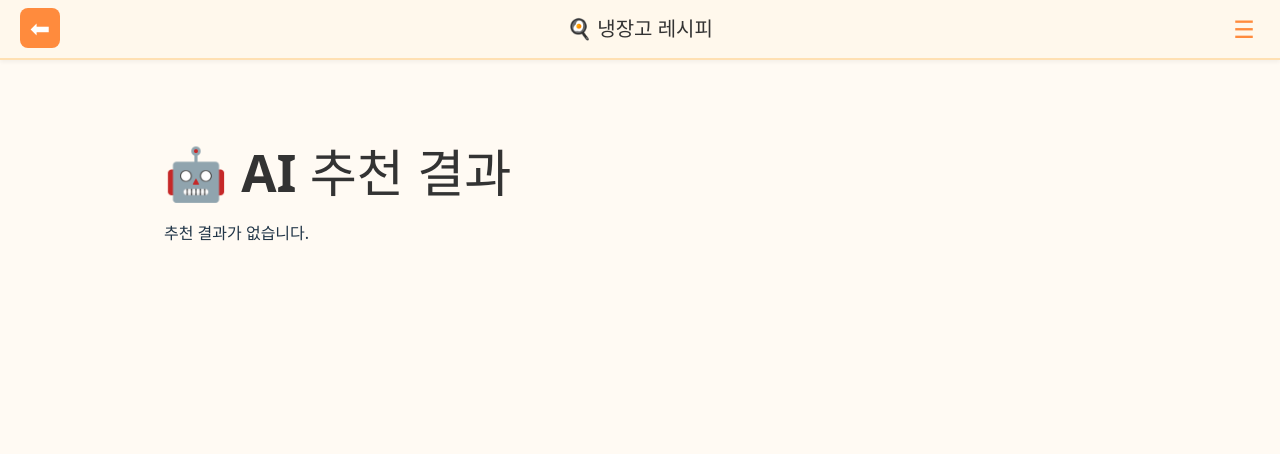
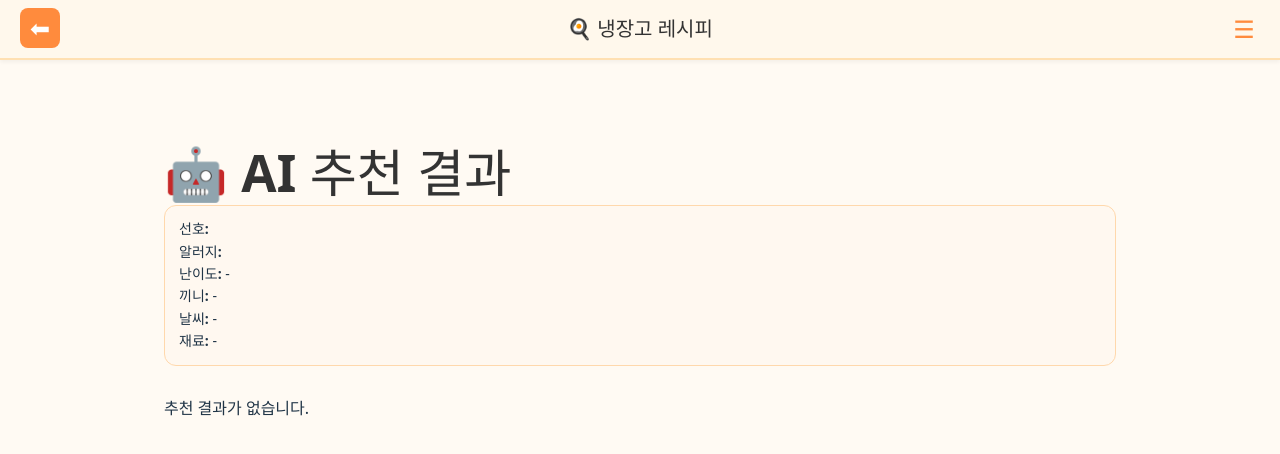
Before and after one commit to hany-sw/Recipe, a React (Vite) app: page /ai-results in a window 1280 px wide. Shown: the top 454 px of the page. Built offline with nearby package versions, Linux system fonts and the light colour scheme.

Commit message:
25.11.24 1633 AI모드

```diff
--- a/src/App.jsx
+++ b/src/App.jsx
@@ -1,7 +1,7 @@
 import { BrowserRouter, Routes, Route } from "react-router-dom";
 import Header from "./components/Header";
 import MainPage from "./pages/MainPage";
-import AiResults from "./pages/AiResults.jsx";
+import AiResults from "./pages/AiResults";
 import LoginPage from "./pages/LoginPage";
 import SignupPage from "./pages/SignupPage";
 import MyPage from "./pages/MyPage";
--- a/src/components/AiModeModal.jsx
+++ b/src/components/AiModeModal.jsx
@@ -1,30 +1,40 @@
 import { useState } from "react";
-import "../styles/MainPage.css"; // 버튼/모달 스타일 재사용
+import { useNavigate } from "react-router-dom";
+import {
+  aiStart,
+  aiSetAllergy,
+  aiSetDifficulty,
+  aiSetIngredientsAndRecommend,
+} from "../api/api";
+import "../styles/MainPage.css";
 
-export default function AiModeModal({ open, onClose, onConfirm, initial }) {
+export default function AiModeModal({ open, onClose, initial }) {
   if (!open) return null;
 
   const [prefs, setPrefs] = useState(
     initial || {
-      cuisines: [],   // ["한식","양식"...]
-      allergies: [],  // ["우유","밀"...]
-      difficulty: "", // "쉬움" 등
-      mealTime: "",   // "아침" 등
-      weather: "",    // "맑음" 등
-      ingredients: "",// "달걀, 양파"
+      foodPreference: "", // ✅ 단일 선택
+      allergies: [],      // 다중
+      difficulty: "",     // 단일
+      mealTime: "",       // 단일
+      weather: "",        // 단일
+      ingredients: "",    // 텍스트
     }
   );
   const [allergyInput, setAllergyInput] = useState("");
+  const [loading, setLoading] = useState(false);
+  const navigate = useNavigate();
 
-  const toggleMulti = (key, value) => {
+  const setSingle = (key, value) => setPrefs((p) => ({ ...p, [key]: value }));
+
+  const toggleAllergy = (value) => {
     setPrefs((prev) => {
-      const arr = prev[key] ?? [];
+      const arr = prev.allergies ?? [];
       return arr.includes(value)
-        ? { ...prev, [key]: arr.filter((v) => v !== value) }
-        : { ...prev, [key]: [...arr, value] };
+        ? { ...prev, allergies: arr.filter((v) => v !== value) }
+        : { ...prev, allergies: [...arr, value] };
     });
   };
-  const setSingle = (key, value) => setPrefs((p) => ({ ...p, [key]: value }));
 
   const addCustomAllergy = () => {
     const v = allergyInput.trim();
@@ -39,20 +49,88 @@ export default function AiModeModal({ open, onClose, onConfirm, initial }) {
 
   const chip = (active) => `chip ${active ? "active" : ""}`;
 
+  const runAI = async () => {
+    if (!prefs.ingredients.trim()) {
+      alert("재료를 입력해주세요!");
+      return;
+    }
+    const token = localStorage.getItem("accessToken");
+    if (!token) {
+      alert("로그인이 필요합니다.");
+      return;
+    }
+
+    setLoading(true);
+    try {
+      // 1) 세션 시작 (백엔드 필드명에 맞춰 전달)
+      const startRes = await aiStart({
+        foodPreference: prefs.foodPreference || "",
+        allergy: prefs.allergies[0] || "", // 초기 1개 전달(선택)
+        difficulty: prefs.difficulty || "",
+        mealTime: prefs.mealTime || "",
+        weather: prefs.weather || "",
+        ingredients: "", // 실제 재료는 아래 단계에서
+      });
+      const sessionId = startRes.data?.sessionId;
+      if (!sessionId) throw new Error("세션 ID를 받지 못했습니다.");
+
+      // 2) 알러지들 반영 (여러 개면 여러 번 호출)
+      for (const a of prefs.allergies) {
+        await aiSetAllergy(sessionId, a);
+      }
+
+      // 3) 난이도 반영
+      if (prefs.difficulty) {
+        await aiSetDifficulty(sessionId, prefs.difficulty);
+      }
+
+      // 4) 재료 입력 → 추천 받기
+      const recRes = await aiSetIngredientsAndRecommend(sessionId, prefs.ingredients);
+      const data = recRes.data || {};
+      const results =
+        data.recommendations ||
+        data.items ||
+        data.titles ||
+        data.list ||
+        (Array.isArray(data) ? data : []);
+
+      navigate("/ai-results", {
+        state: {
+          results: Array.isArray(results) ? results : [],
+          preferences: {
+            foodPreference: prefs.foodPreference,  // ✅ 여기로 변경
+            allergies: prefs.allergies,
+            difficulty: prefs.difficulty,
+            meals: [prefs.mealTime].filter(Boolean),
+            weather: [prefs.weather].filter(Boolean),
+            ingredients: prefs.ingredients,
+          },
+          raw: data,
+        },
+      });
+      onClose?.();
+    } catch (err) {
+      console.error("AI 추천 실패:", err);
+      alert(err.response?.data || err.message || "AI 추천 중 오류가 발생했습니다.");
+    } finally {
+      setLoading(false);
+    }
+  };
+
   return (
     <div className="modal-overlay" onClick={onClose}>
       <div className="modal-content ai" onClick={(e) => e.stopPropagation()}>
         <button className="close-btn" onClick={onClose}>✖</button>
         <h2>🤖 AI 추천 모드</h2>
 
-        {/* 1) 선호 음식(다중) */}
+        {/* 1) 선호 음식 (단일) */}
         <section className="ai-row">
-          <h4>선호 음식(다중)</h4>
+          <h4>선호 음식</h4>
           {["한식","양식","중식","비건","동남아","그 외"].map((c) => (
             <button
               key={c}
-              className={chip(prefs.cuisines.includes(c))}
-              onClick={() => toggleMulti("cuisines", c)}
+              className={chip(prefs.foodPreference === c)}
+              onClick={() => setSingle("foodPreference", c)}
             >
               {c}
             </button>
@@ -66,7 +144,7 @@ export default function AiModeModal({ open, onClose, onConfirm, initial }) {
             <button
               key={a}
               className={chip(prefs.allergies.includes(a))}
-              onClick={() => toggleMulti("allergies", a)}
+              onClick={() => toggleAllergy(a)}
             >
               {a}
             </button>
@@ -139,8 +217,8 @@ export default function AiModeModal({ open, onClose, onConfirm, initial }) {
         </section>
 
         <div className="ai-actions">
-          <button className="start-ai-btn" onClick={() => onConfirm(prefs)}>
-            확인 → 추천 받기
+          <button className="start-ai-btn" onClick={runAI} disabled={loading}>
+            {loading ? "추천 중..." : "확인 → 추천 받기"}
           </button>
         </div>
       </div>
--- a/src/pages/AiResults.jsx
+++ b/src/pages/AiResults.jsx
@@ -1,44 +1,72 @@
 // src/pages/AiResults.jsx
 import { useLocation, useNavigate } from "react-router-dom";
+import { useMemo } from "react";
 import "../styles/AiResults.css";
 
 export default function AiResults() {
-  const location = useLocation();
+  const { state } = useLocation();
   const navigate = useNavigate();
 
-  const data = location.state || {};
-  const { recommendations, preferences } = data;
+  // --- 1) 넘어온 state 안전 파싱 ---
+  // MainPage에서 넘긴 케이스 A: { results: string[] | object[], options: {...}, raw }
+  // 기존/다른 케이스 B: { recommendations: { recommendations: object[] | string[] }, preferences: {...} }
+  const resultsRaw = state?.results ?? state?.recommendations?.recommendations ??state?.recommendations?.items ?? [];
 
-  const items =
-    recommendations?.recommendations ||
-    recommendations?.items ||
-    []; // 백엔드 구조에 맞춰 key 조정
+  // 문자열 배열이면 {title: str}로 변환, 객체면 그대로 사용
+  const items = useMemo(() => {
+    if (!Array.isArray(resultsRaw)) return [];
+    if (resultsRaw.length === 0) return [];
+    if (typeof resultsRaw[0] === "string") {
+      return resultsRaw.map((t) => ({ title: t }));
+    }
+    return resultsRaw;
+  }, [resultsRaw]);
+
+  const prefs = state?.options || state?.preferences || {};
+
+  const foodPreference =
+    prefs.foodPreference || prefs.categories || []; // 이름 다른 경우 대비
+  const allergies = prefs.allergies || [];
+  const difficulty = prefs.difficulty || "-";
+  const mealTime = prefs.mealTime || (Array.isArray(prefs.meals) ? prefs.meals.join(", ") : prefs.meals) || "-";
+  const weather =
+    prefs.weather && Array.isArray(prefs.weather)
+      ? prefs.weather.join(", ")
+      : prefs.weather || "-";
+  const ingredients = prefs.ingredients || "-";
 
   return (
     <div className="ai-results-page">
       <h1>🤖 AI 추천 결과</h1>
 
-      {preferences && (
-        <div className="pref-box">
-          <div><b>선호:</b> {preferences.categories?.join(", ") || "-"}</div>
-          <div><b>알러지:</b> {preferences.allergies?.join(", ") || "-"}</div>
-          <div><b>난이도:</b> {preferences.difficulty || "-"}</div>
-          <div><b>식사시간:</b> {preferences.meals?.join(", ") || "-"}</div>
-          <div><b>날씨:</b> {preferences.weather?.join(", ") || "-"}</div>
-          <div><b>재료:</b> {preferences.ingredients || "-"}</div>
-        </div>
-      )}
+      {/* 선택 옵션 요약 */}
+      <div className="pref-box">
+        <div><b>선호:</b> {Array.isArray(foodPreference) ? foodPreference.join(", ") : foodPreference || "-"}</div>
+        <div><b>알러지:</b> {Array.isArray(allergies) ? allergies.join(", ") : allergies || "-"}</div>
+        <div><b>난이도:</b> {difficulty}</div>
+        <div><b>끼니:</b> {mealTime}</div>
+        <div><b>날씨:</b> {weather}</div>
+        <div><b>재료:</b> {ingredients}</div>
+      </div>
 
+      {/* 결과 리스트 */}
       <div className="result-list">
         {items.length === 0 ? (
-          <p>추천 결과가 없습니다.</p>
+          <div>
+            <p>추천 결과가 없습니다.</p>
+            {/* 디버깅이 필요하면 원본 state 확인용 */}
+            {state?.raw && (
+              <pre style={{ textAlign: "left", whiteSpace: "pre-wrap" }}>
+                {JSON.stringify(state.raw, null, 2)}
+              </pre>
+            )}
+          </div>
         ) : (
           items.map((it, idx) => {
-            const title =
-              it.title || it.foodName || it.name || `추천 ${idx + 1}`;
+            const title = it.title || it.foodName || it.name || `추천 ${idx + 1}`;
             const img = it.imageUrl || it.image || "/no-image.png";
             return (
-              <div key={idx} className="result-card">
+              <div key={`${title}-${idx}`} className="result-card">
                 <img src={img} alt={title} />
                 <h3>{title}</h3>
                 <button
```
